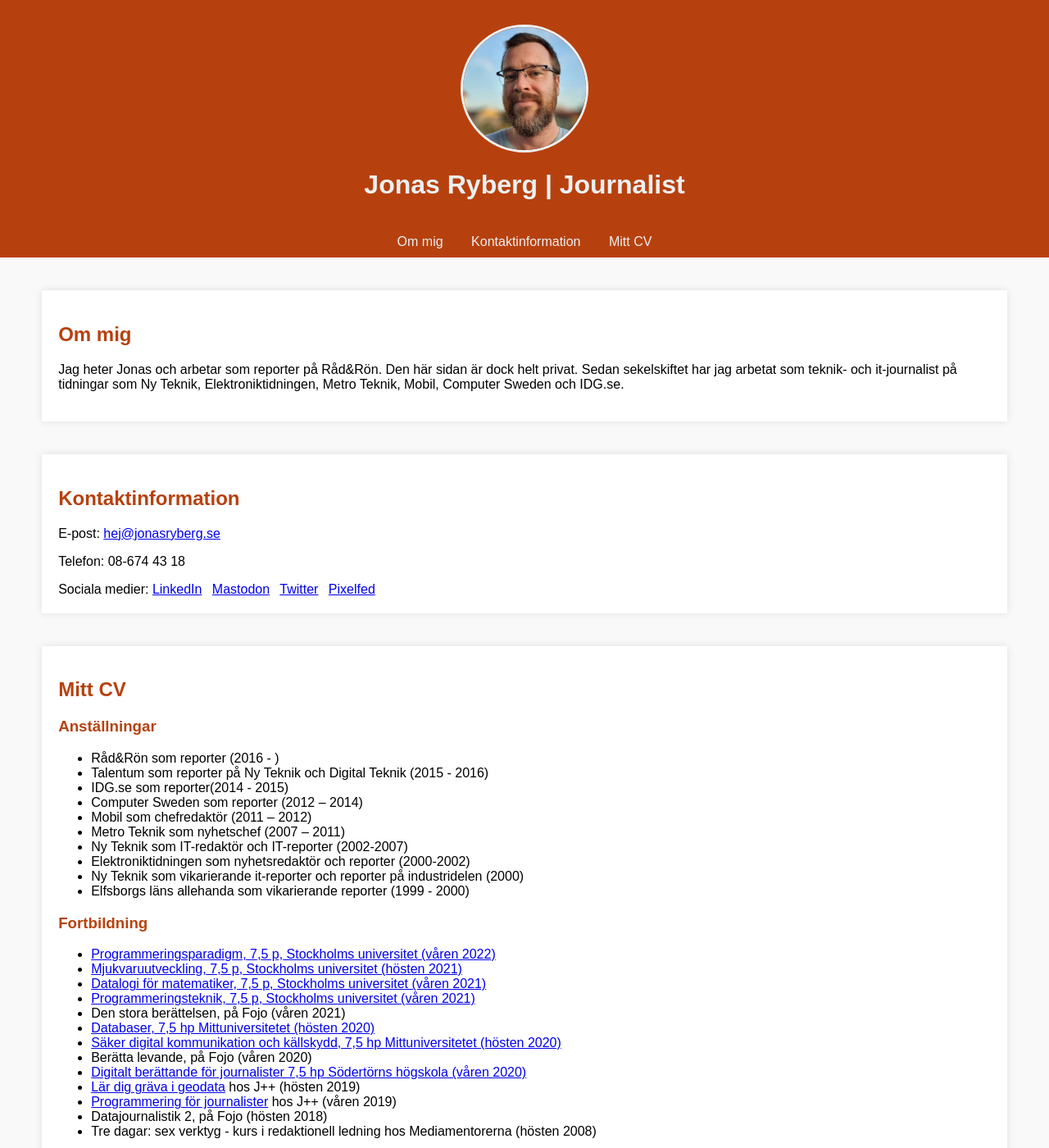
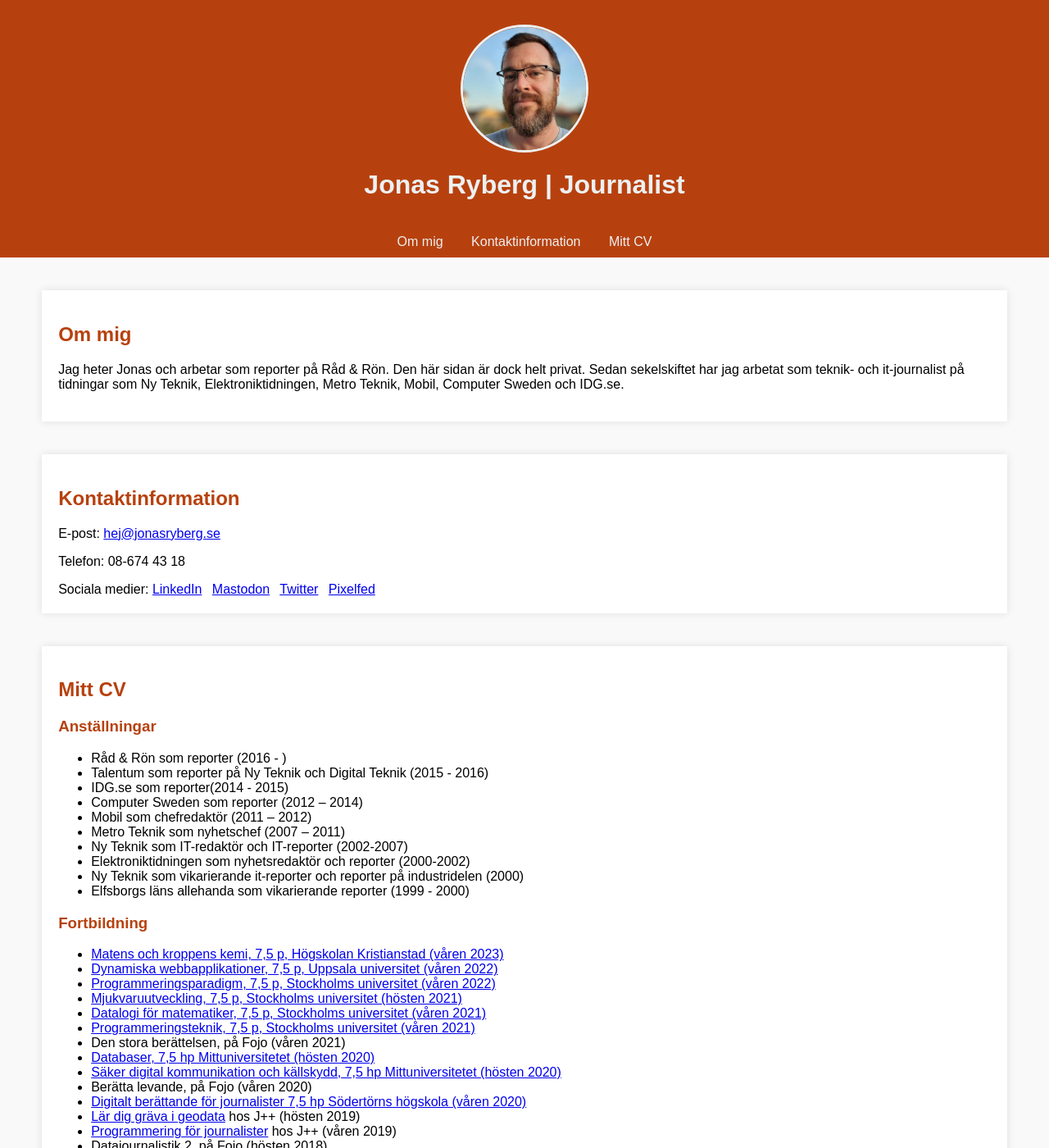
Before and after one commit to jonasryberg/jonasryberg.github.io, a Jekyll site: the page index.html, which Jekyll copies as it is, in a window 1280 px wide and 1400 px high. Shown: the whole window at 82% size. Built offline with Jekyll 4.4.1, drawn with Linux system fonts in a browser that asks for light colours.

Commit message:
Add files via upload

```diff
--- a/index.html
+++ b/index.html
@@ -83,7 +83,7 @@
 
     <section id="presentation">
         <h2>Om mig</h2>
-        <p>Jag heter Jonas och arbetar som reporter på Råd&Rön. Den här sidan är dock helt privat. Sedan sekelskiftet har jag arbetat som teknik- och it-journalist på tidningar som Ny Teknik, Elektroniktidningen, Metro Teknik, Mobil, Computer Sweden och IDG.se.</p>
+        <p>Jag heter Jonas och arbetar som reporter på Råd & Rön. Den här sidan är dock helt privat. Sedan sekelskiftet har jag arbetat som teknik- och it-journalist på tidningar som Ny Teknik, Elektroniktidningen, Metro Teknik, Mobil, Computer Sweden och IDG.se.</p>
     </section>
 
     <section id="kontakt">
@@ -114,7 +114,7 @@
 <p>
 <h3>Anställningar</h3>
 <ul>
-<li>Råd&Rön som reporter (2016 - )</li>
+<li>Råd & Rön som reporter (2016 - )</li>
 <li>Talentum som reporter på Ny Teknik och Digital Teknik (2015 - 2016)</li>
 <li>IDG.se som reporter(2014 - 2015)</li>
 <li>Computer Sweden som reporter (2012 – 2014)</li>
@@ -129,6 +129,8 @@
 <p>
 <h3>Fortbildning</h3>
 <ul>
+  <li><a href="https://www.hkr.se/kurs/KE458F">Matens och kroppens kemi, 7,5 p, Högskolan Kristianstad (våren 2023)</a></li>
+  <li><a href="https://www.uu.se/utbildning/kurs?query=2IS220">Dynamiska webbapplikationer, 7,5 p, Uppsala universitet (våren 2022)</a></li>
   <li><a href="https://www.su.se/sok-kurser-och-program/da4003-1.512355">Programmeringsparadigm, 7,5 p, Stockholms universitet (våren 2022)</a></li>
   <li><a href="https://www.su.se/sok-kurser-och-program/da4002-1.482617">Mjukvaruutveckling, 7,5 p, Stockholms universitet (hösten 2021)</a></li>
   <li><a href="https://www.su.se/sok-kurser-och-program/da3018-1.412773">Datalogi för matematiker, 7,5 p, Stockholms universitet (våren 2021)</a></li>
```
